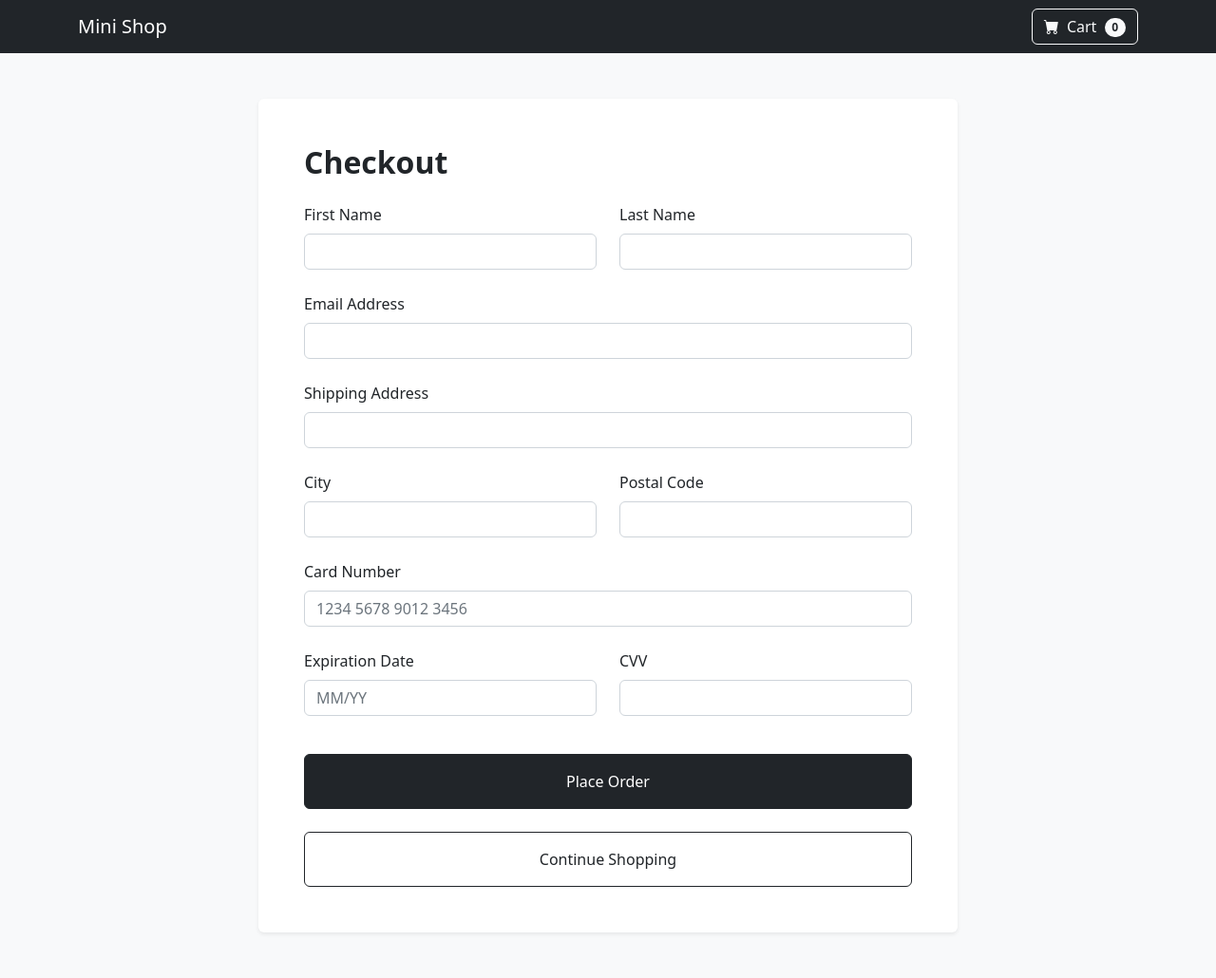
After one commit to cosminanton/mini-shop, a Django app: page /checkout/ in a window 1280 px wide. The commit adds this page. Shown: the whole page at 95% size. Run offline with Django 5.2, Linux system fonts and the light colour scheme; some libraries are stand-ins or nearby versions.

Commit message:
Add checkout page

```diff
--- a/config/urls.py
+++ b/config/urls.py
@@ -16,7 +16,7 @@ Including another URLconf
 """
 from django.contrib import admin
 from django.urls import path
-from shop.views import home, product_detail, category_products, add_to_cart, cart_page, decrease_cart_item, remove_cart_item
+from shop.views import home, product_detail, category_products, add_to_cart, cart_page, decrease_cart_item, remove_cart_item, checkout_page
 urlpatterns = [
     path('admin/', admin.site.urls),
     path('', home),
@@ -26,4 +26,5 @@ urlpatterns = [
     path('cart/', cart_page, name='cart_page'),
     path('cart/decrease/<int:product_id>/', decrease_cart_item, name='decrease_cart_item'),
     path('cart/remove/<int:product_id>/', remove_cart_item, name='remove_cart_item'),
+    path('checkout/', checkout_page, name='checkout_page'),
 ]
--- a/shop/views.py
+++ b/shop/views.py
@@ -130,3 +130,9 @@ def cart_page(request):
         'total': total,
         'cart_count': sum(cart.values())
     })
+def checkout_page(request):
+    cart_count = get_cart_count(request)
+
+    return render(request, 'shop/checkout.html', {
+        'cart_count': cart_count
+    })
--- /dev/null
+++ b/templates/shop/checkout.html
@@ -0,0 +1,131 @@
+{% load static %}
+<!doctype html>
+<html lang="en">
+  <head>
+    <meta charset="utf-8" />
+    <meta name="viewport" content="width=device-width, initial-scale=1" />
+
+    <title>Checkout | Mini Shop</title>
+
+    <link
+      href="https://cdn.jsdelivr.net/npm/bootstrap@5.3.7/dist/css/bootstrap.min.css"
+      rel="stylesheet"
+    />
+
+    <link
+      href="https://cdn.jsdelivr.net/npm/bootstrap-icons@1.5.0/font/bootstrap-icons.css"
+      rel="stylesheet"
+    />
+
+    <link href="{% static 'css/styles.css' %}" rel="stylesheet" />
+  </head>
+
+  <body class="bg-light">
+    <nav class="navbar navbar-dark bg-dark">
+      <div class="container d-flex justify-content-between">
+        <a class="navbar-brand" href="/"> Mini Shop </a>
+
+        <a class="btn btn-outline-light" href="{% url 'cart_page' %}">
+          <i class="bi bi-cart-fill me-1"></i>
+
+          Cart
+
+          <span class="badge bg-light text-dark ms-1 rounded-pill">
+            {{ cart_count }}
+          </span>
+        </a>
+      </div>
+    </nav>
+
+    <div class="container py-5">
+      <div class="row justify-content-center">
+        <div class="col-lg-8">
+          <div class="card shadow-sm border-0">
+            <div class="card-body p-5">
+              <h2 class="fw-bold mb-4">Checkout</h2>
+
+              <form>
+                <div class="row">
+                  <div class="col-md-6 mb-4">
+                    <label class="form-label"> First Name </label>
+
+                    <input type="text" class="form-control" />
+                  </div>
+
+                  <div class="col-md-6 mb-4">
+                    <label class="form-label"> Last Name </label>
+
+                    <input type="text" class="form-control" />
+                  </div>
+                </div>
+
+                <div class="mb-4">
+                  <label class="form-label"> Email Address </label>
+
+                  <input type="email" class="form-control" />
+                </div>
+
+                <div class="mb-4">
+                  <label class="form-label"> Shipping Address </label>
+
+                  <input type="text" class="form-control" />
+                </div>
+
+                <div class="row">
+                  <div class="col-md-6 mb-4">
+                    <label class="form-label"> City </label>
+
+                    <input type="text" class="form-control" />
+                  </div>
+
+                  <div class="col-md-6 mb-4">
+                    <label class="form-label"> Postal Code </label>
+
+                    <input type="text" class="form-control" />
+                  </div>
+                </div>
+
+                <div class="mb-4">
+                  <label class="form-label"> Card Number </label>
+
+                  <input
+                    type="text"
+                    class="form-control"
+                    placeholder="1234 5678 9012 3456"
+                  />
+                </div>
+
+                <div class="row">
+                  <div class="col-md-6 mb-4">
+                    <label class="form-label"> Expiration Date </label>
+
+                    <input
+                      type="text"
+                      class="form-control"
+                      placeholder="MM/YY"
+                    />
+                  </div>
+
+                  <div class="col-md-6 mb-4">
+                    <label class="form-label"> CVV </label>
+
+                    <input type="text" class="form-control" />
+                  </div>
+                </div>
+
+                <button class="btn btn-dark w-100 py-3 mt-3">
+                  Place Order
+                </button>
+                <a href="/" class="btn btn-outline-dark w-100 mt-4 py-3">
+                  Continue Shopping
+                </a>
+              </form>
+            </div>
+          </div>
+        </div>
+      </div>
+    </div>
+
+    <script src="https://cdn.jsdelivr.net/npm/bootstrap@5.3.7/dist/js/bootstrap.bundle.min.js"></script>
+  </body>
+</html>
--- a/templates/shop/product_detail.html
+++ b/templates/shop/product_detail.html
@@ -21,7 +21,7 @@
       <div class="container d-flex justify-content-between align-items-center">
         <a class="navbar-brand" href="/"> Mini Shop </a>
 
-        <a class="btn btn-outline-light" href="#">
+        <a class="btn btn-outline-light" href="{% url 'cart_page' %}">
           <i class="bi-cart-fill me-1"></i>
           Cart
           <span class="badge bg-light text-dark ms-1 rounded-pill"
@@ -54,6 +54,9 @@
           >
             Add to Cart
           </a>
+          <a href="{% url 'checkout_page' %}" class="btn btn-dark btn-lg ms-4">
+            CHECKOUT
+          </a>
         </div>
       </div>
     </div>
```
Also changed, not shown: templates/shop/cart.html (+8 -3 lines), templates/shop/home.html (+5 -3 lines).
